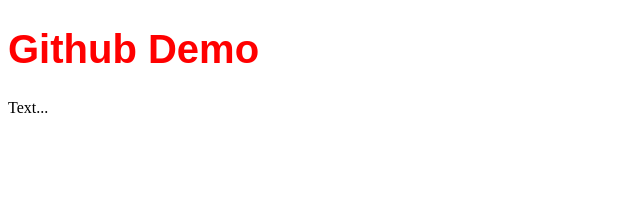
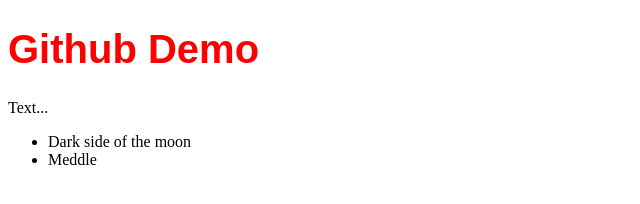
Before and after one commit to jryjson/github-demo-20250204, a plain HTML site: page index.html in a window 1280 px wide. Shown: the whole page, without its empty margins (0-640 px from the left). Drawn offline with Linux system fonts and the light colour scheme.

Commit message:
New ul pink flyd albums

```diff
--- a/index.html
+++ b/index.html
@@ -8,5 +8,9 @@
 <body>
 <h1>Github Demo</h1>
 <p>Text...</p>
+<ul>
+    <li>Dark side of the moon</li>
+    <li>Meddle</li>
+</ul>
 </body>
 </html>
```
